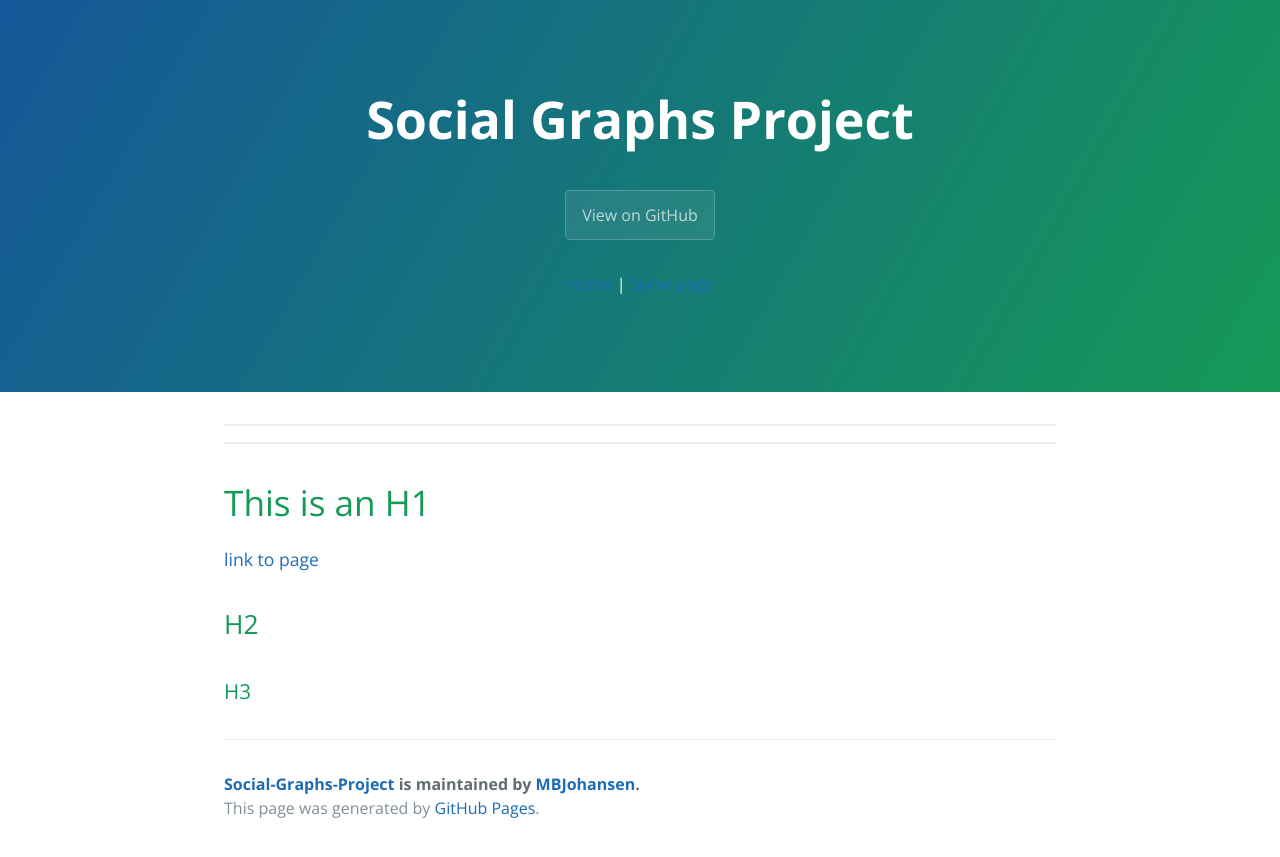
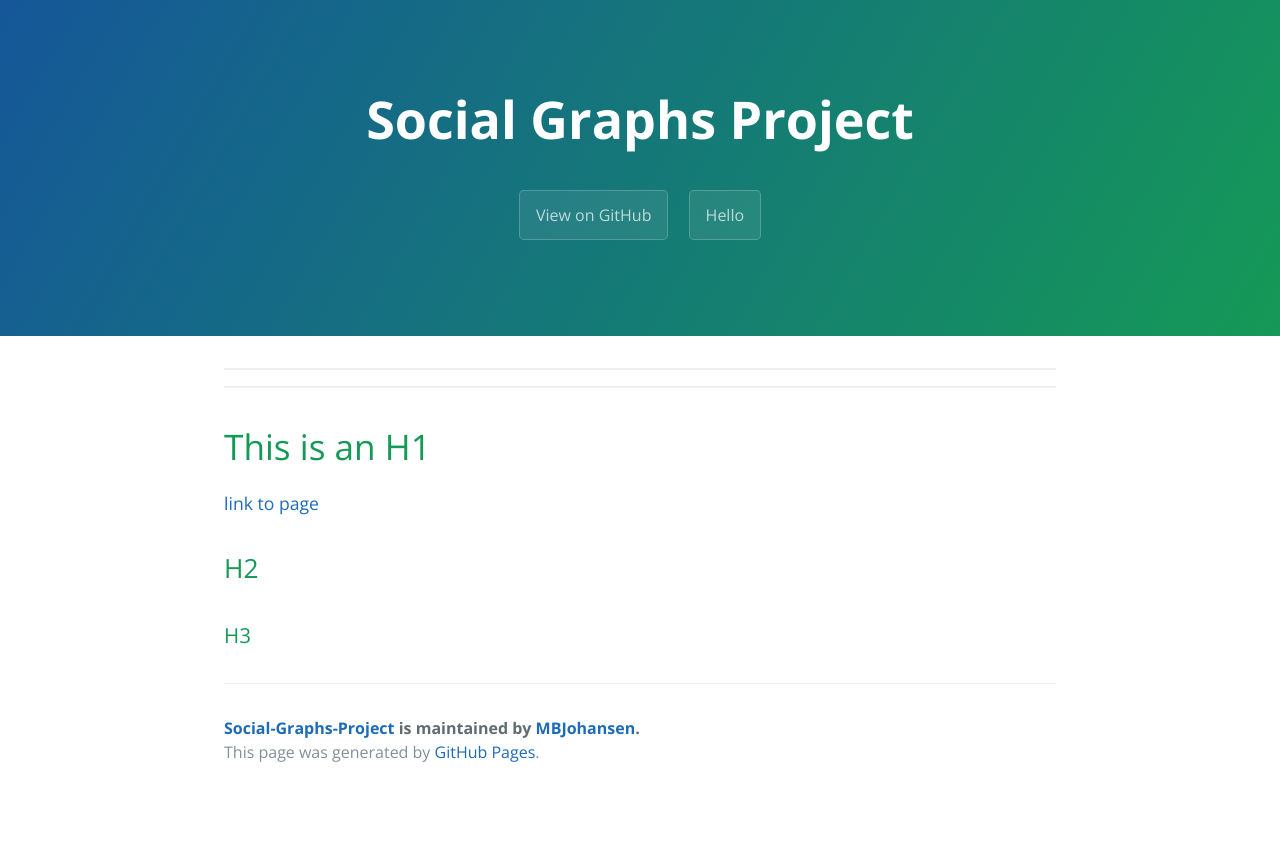
Before and after one commit to MBJohansen/Social-Graphs-Project, a Jekyll site: the page built from docs/index.md, in a window 1280 px wide. Shown: the top 857 px of the page. Built offline with Jekyll 4.4.1, drawn with Linux system fonts in a browser that asks for light colours; our own code applies the rules of GitHub Pages for plain Markdown files; the repository's description, which GitHub fills in, is left out.

Commit message:
Website: Update

```diff
--- a/docs/_includes/nav.html
+++ b/docs/_includes/nav.html
@@ -1,4 +1,4 @@
 <p style="text-align: center;">
   <a href="{{site.baseurl}}/">Home</a> |
-  <a href="{{site.baseurl}}/page.md">Some page</a>
+  <a href="{{site.baseurl}}/page.html">Some page</a>
 </p>
--- a/docs/_layouts/default.html
+++ b/docs/_layouts/default.html
@@ -27,12 +27,13 @@
       <h2 class="project-tagline">{{ page.description | default: site.description | default: site.github.project_tagline }}</h2>
       {% if site.github.is_project_page %}
         <a href="{{ site.github.repository_url }}" class="btn">View on GitHub</a>
+        <a href="{{ site.baseurl }}/page.html" class="btn">Hello</a>
       {% endif %}
       {% if site.show_downloads %}
         <a href="{{ site.github.zip_url }}" class="btn">Download .zip</a>
         <a href="{{ site.github.tar_url }}" class="btn">Download .tar.gz</a>
       {% endif %}
-      {% include nav.html %}
+      <!--{% include nav.html %}-->
     </header>
 
     <main id="content" class="main-content" role="main">
```
